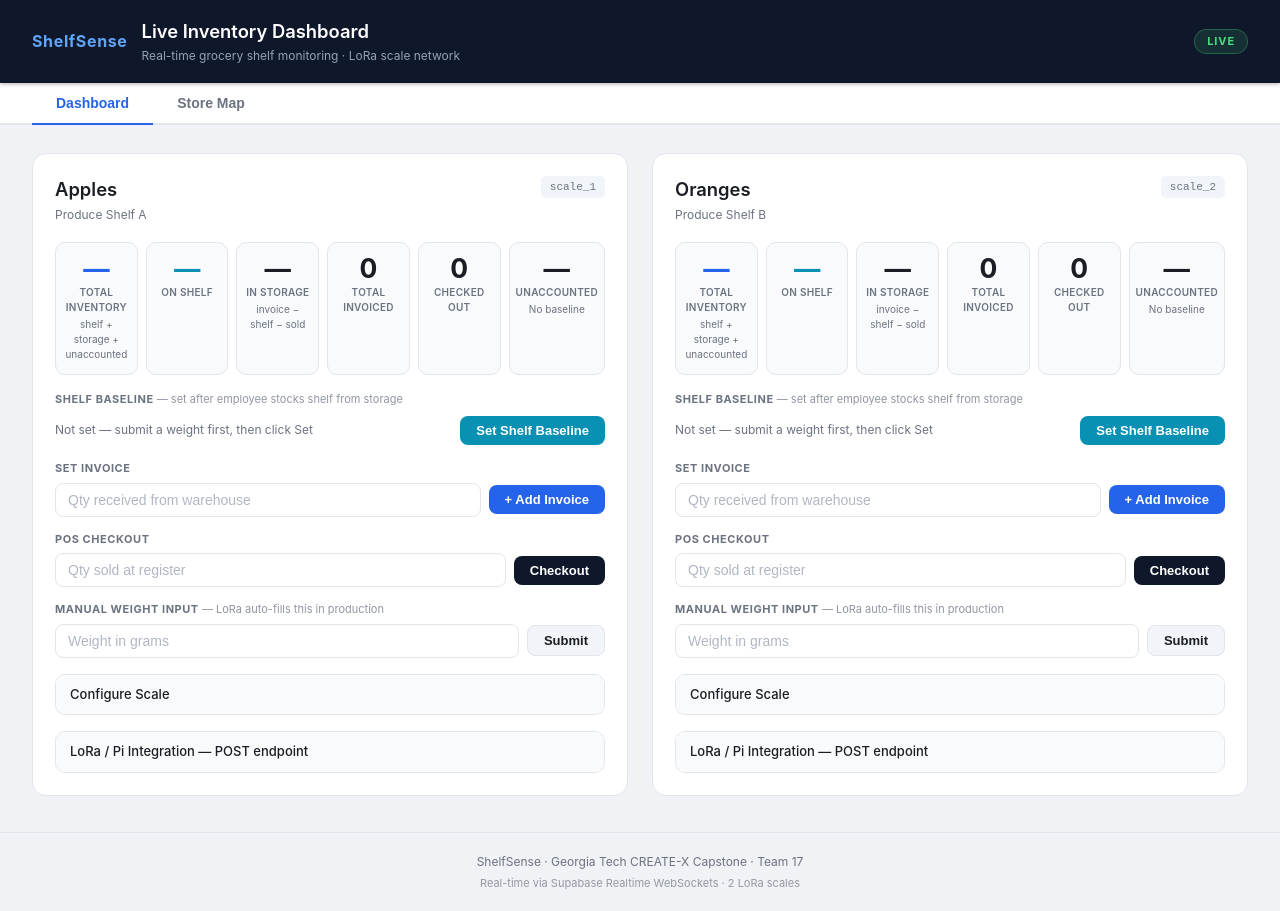
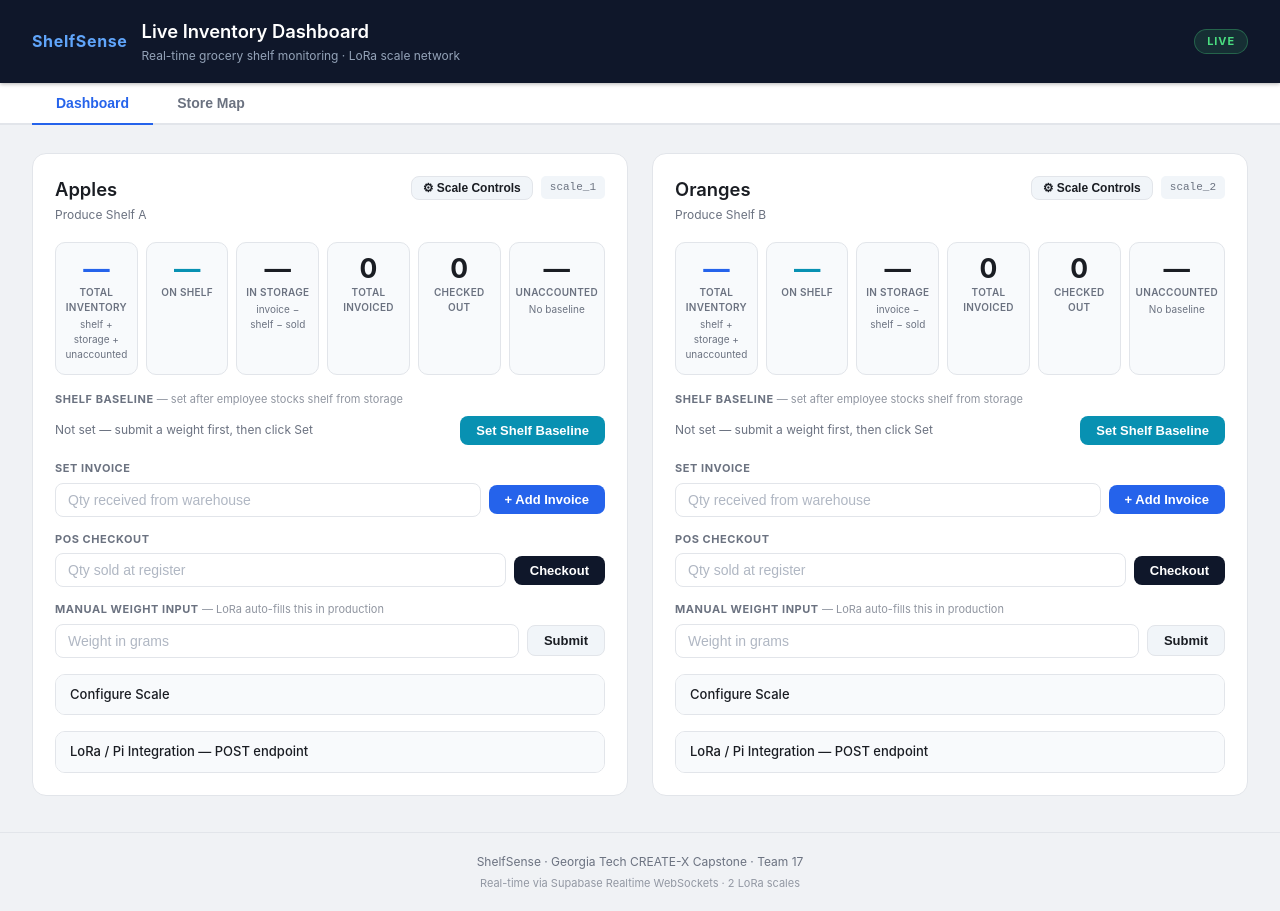
Before and after one commit to Semiaris0404/ShelfSense, a React (Vite) app: page / in a window 1280 px wide. Built offline with nearby package versions, Linux system fonts and the light colour scheme; no server answers; the database is empty.

Commit message:
Add ScaleControlModal and button for scale controls

```diff
--- a/src/App.jsx
+++ b/src/App.jsx
@@ -3,6 +3,7 @@ import { supabase } from './supabaseClient'
 import StoreMap from './StoreMap'
 import './App.css'
 import './StoreMap.css'
+import ScaleControlModal from './ScaleControlModal'
 
 // ─── Scale IDs — add more here if you expand ────────────────────────────────
 const SCALE_IDS = ['scale_1', 'scale_2']
@@ -75,6 +76,7 @@ export default function App() {
   const [chkInput,   setChkInput]   = useState({ scale_1: '', scale_2: '' })
   const [wtInput,    setWtInput]    = useState({ scale_1: '', scale_2: '' })
   const [flash,      setFlash]      = useState({})
+  const [openModalId, setOpenModalId] = useState(null)
 
   // ── initial load ───────────────────────────────────────────────────────────
 
@@ -317,8 +319,26 @@ export default function App() {
                     <h2 className="item-name">{cfg.item_name}</h2>
                     <span className="shelf-tag">{cfg.shelf_location}</span>
                   </div>
-                  <span className="scale-badge">{id}</span>
+                  <div style={{ display: 'flex', gap: 8, alignItems: 'center' }}>
+                    <button
+                      className="btn btn-ghost"
+                      style={{ fontSize: 12, padding: '5px 11px' }}
+                      onClick={() => setOpenModalId(id)}
+                    >
+                      ⚙ Scale Controls
+                    </button>
+                    <span className="scale-badge">{id}</span>
+                  </div>
                 </div>
+
+                {/* Modal — renders outside the card flow, inside the map() */}
+                {openModalId === id && (
+                  <ScaleControlModal
+                    scaleId={id}
+                    itemName={cfg.item_name}
+                    onClose={() => setOpenModalId(null)}
+                  />
+                )}
 
                 {/* ─ 6 stat boxes ─ */}
                 <div className="stats">
```
